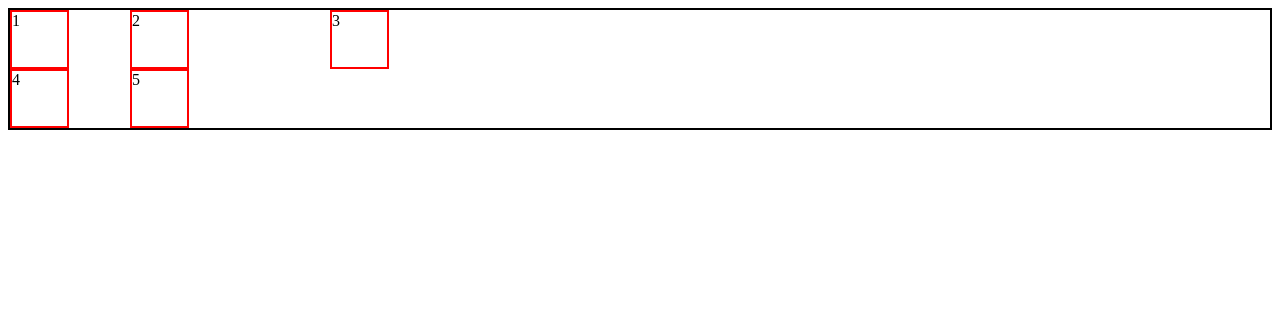
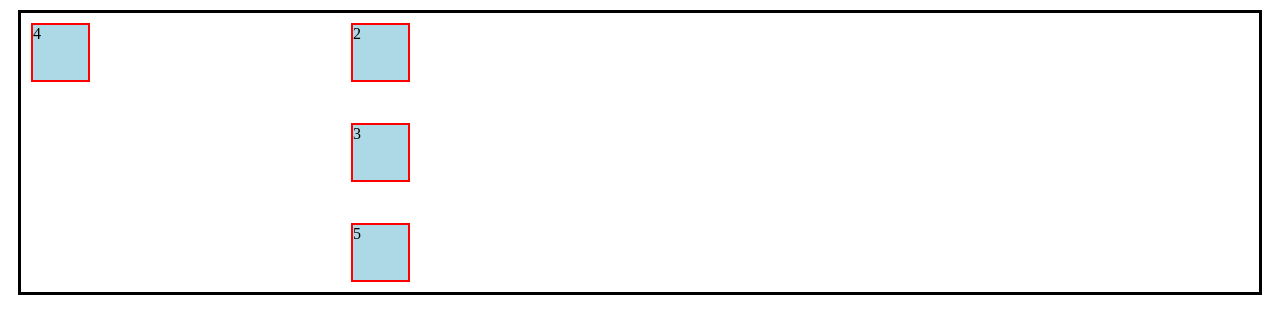
Before and after one commit to yashgupta2022-max/html-2026, a plain HTML site: page 17.GRID/index.html in a window 1280 px wide. Drawn offline with Linux system fonts and the light colour scheme.

Commit message:
Update index.html
learning about grids

```diff
--- a/17.GRID/index.html
+++ b/17.GRID/index.html
@@ -1,29 +1,40 @@
-<!DOCTYPE html>
+<!doctype html>
 <html lang="en">
   <head>
-    <meta charset="UTF-8">
-    <meta name="viewport" content="width=device-width, initial-scale=1.0">
+    <meta charset="UTF-8" />
+    <meta name="viewport" content="width=device-width, initial-scale=1.0" />
     <title>Document</title>
     <style>
-        .container{
-            border: 2px solid black;
+      .container {
+        margin: 10px;
+        padding: 10px;
+        border: 3px solid black;
         display: grid;
         grid-template-columns: 120px 200px 100px;
-
+        grid-template-rows: 100px 100px;
       }
-        .item{
+      .item {
+        background-color: lightblue;
         border: 2px solid red;
         height: 55px;
         width: 55px;
+      }
+      .item1{
+        grid-row:1/4;
+        grid-column:1/3 ;
+      }
+      .item4{
+        grid-row:1/4;
+        grid-column:1/3 ;
       }
     </style>
   </head>
   <body>
     <div class="container">
-        <div class="item">1</div>
+      <div class="item item1">1</div>
       <div class="item">2</div>
       <div class="item">3</div>
-        <div class="item">4</div>
+      <div class="item item4">4</div>
       <div class="item">5</div>
     </div>
   </body>
```
Lines whose indentation alone changed are shown as unchanged.
